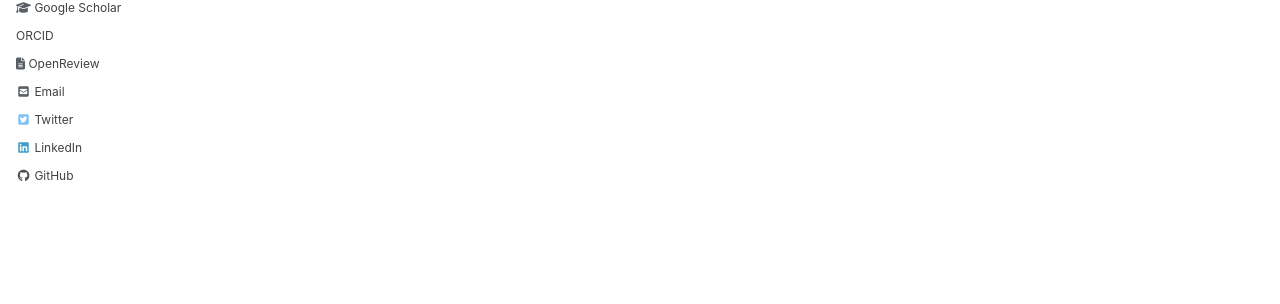
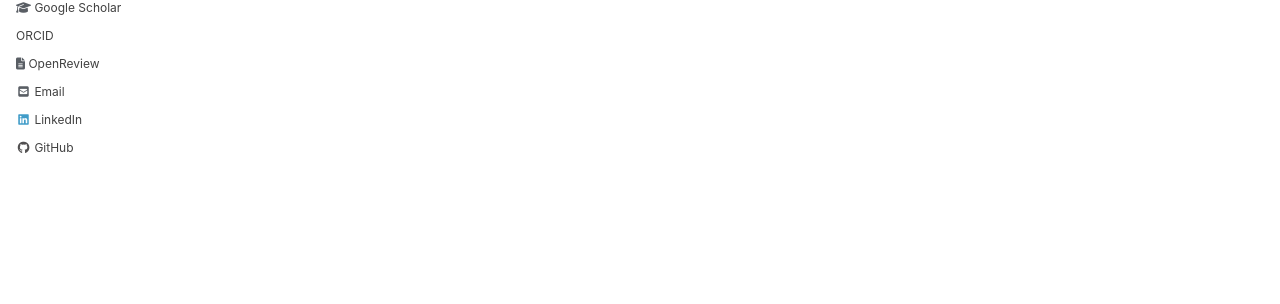
Before and after one commit to srsapireddy/srsapireddy.github.io, a Jekyll site: the page built from _pages/search.md, in a window 1280 px wide. Shown: the part 459-763 px from the top of the page. Built offline with Jekyll 4.4.1, drawn with Linux system fonts in a browser that asks for light colours; cached includes are drawn as plain includes; nearby versions of some CDN libraries.

Commit message:
Update _config.yml

```diff
--- a/_config.yml
+++ b/_config.yml
@@ -114,7 +114,6 @@
   email            : "sapireddysrinivas2020@gmail.com"
   github           : "srsapireddy"
   linkedin         : "srsapireddy2020"
-  twitter          : "srsapireddy"
   orcid            : "0000-0002-9898-6810"
   links:
     - label: "Email"
```
